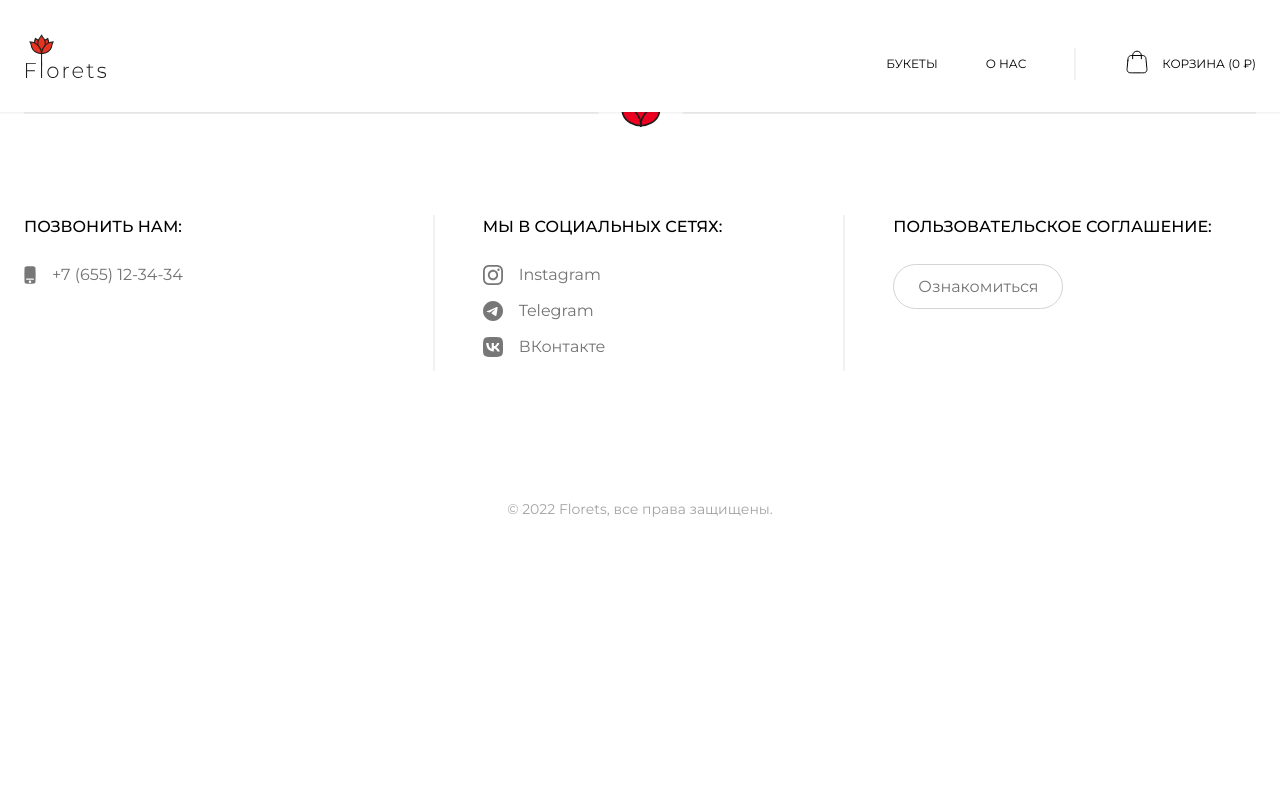
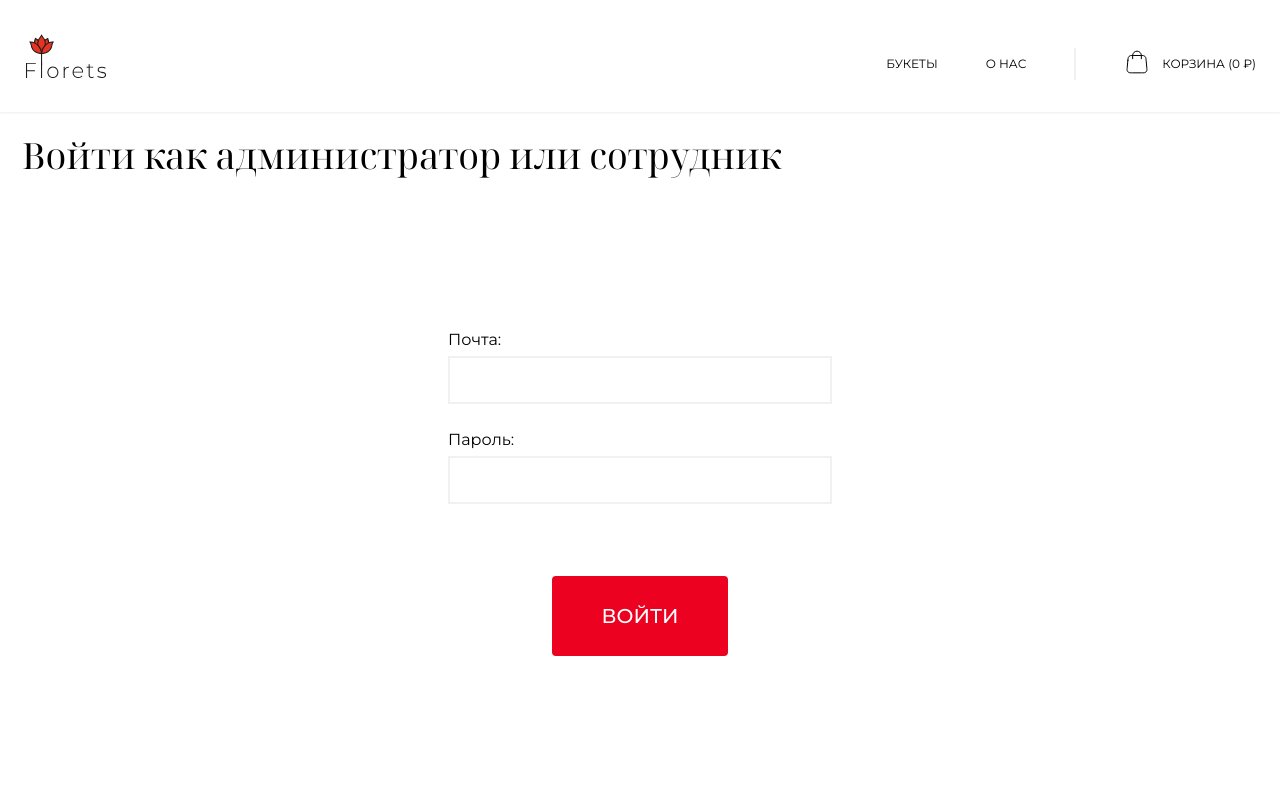
Before and after one commit to gitty-git/florets, a Vue app: page /login in a window 1280 px wide. Shown: the top 785 px of the page. Built offline with nearby package versions, Linux system fonts and the light colour scheme.

Commit message:
login/registser

```diff
--- /dev/null
+++ b/src/composables/useLogin.js
@@ -0,0 +1,25 @@
+import { ref } from "vue";
+import { auth } from "@/firebase/config";
+import { getAuth, signInWithEmailAndPassword } from "firebase/auth";
+
+const error = ref()
+
+const login = async (email, password) => {
+    error.value = null
+    await signInWithEmailAndPassword(auth, email, password)
+        .then((userCredential) => {
+            // Signed in
+            const user = userCredential.user;
+            // ...
+        })
+        .catch((err) => {
+            const errorCode = err.code;
+            error.value = err.message;
+        });
+}
+
+const useLogin = () => {
+    return { error, login }
+}
+
+export default useLogin
--- /dev/null
+++ b/src/composables/useRegister.js
@@ -0,0 +1,37 @@
+import { ref } from "vue";
+import { auth } from "@/firebase/config";
+import { createUserWithEmailAndPassword, updateProfile  } from "firebase/auth";
+
+const error = ref(null)
+
+const register = async (email, password, displayName) => {
+    error.value = null
+
+    await createUserWithEmailAndPassword(auth, email, password)
+        .then((userCredential) => {
+            // Signed in
+            const user = userCredential.user;
+            // userCredential.user.updateProfile({ displayName })
+            // ...
+        })
+        .catch((err) => {
+            const errorCode = err.code;
+            error.value = err.message;
+            // ..
+        })
+
+    await updateProfile(auth.currentUser, { displayName })
+        .then(() => {
+            // Profile updated!
+            // ...
+        }).catch((error) => {
+            // An error occurred
+            // ...
+        });
+}
+
+const useRegister = () => {
+    return { error, register }
+}
+
+export default useRegister
--- a/firebase/config.js
+++ b/src/firebase/config.js
@@ -1,5 +1,6 @@
 import { initializeApp } from "firebase/app"
 import { getFirestore } from "firebase/firestore"
+import { getAuth } from "firebase/auth"
 
 const firebaseConfig = {
     apiKey: "AIzaSyDc_oD5-y1oL1Lr-hscwUfvd-EpBNPcBzg",
@@ -11,9 +12,12 @@ const firebaseConfig = {
 }
 
 // Initialize Firebase
-const firebaseApp = initializeApp(firebaseConfig)
+const app = initializeApp(firebaseConfig)
 
 // Initialize Firestore
-const db = getFirestore()
+const db = getFirestore(app)
 
-export { db }
+// Initialize Auth
+const auth = getAuth(app);
+
+export { db, auth }
--- a/src/main.js
+++ b/src/main.js
@@ -4,9 +4,6 @@ import './registerServiceWorker'
 import router from './router'
 import { store } from './store/index'
 import './assets/tailwind.css'
-import { products } from "@/products";
-
-let pds = 123
 
 createApp(App)
     .use(router)
--- a/src/router/index.js
+++ b/src/router/index.js
@@ -30,7 +30,17 @@ const routes = [
         path:'/order',
         name: 'Order',
         component: () => import('../views/Order')
-    }
+    },
+    {
+        path:'/register',
+        name: 'Register',
+        component: () => import('../views/Register')
+    },
+    {
+        path:'/login',
+        name: 'Login',
+        component: () => import('../views/Login')
+    },
 ]
 
 const router = createRouter({
--- /dev/null
+++ b/src/views/Login.vue
@@ -0,0 +1,42 @@
+<template>
+    <div class="max-w-screen-xl m-0 m-auto">
+        <div class="m-6 pt-6">
+            <div class="font-display -ml-0.5 text-2xl lg:text-4xl">Войти как администратор или сотрудник</div>
+
+            <div class="w-full py-32 flex flex-col items-center">
+                <div class="flex flex-col mt-6">
+                    <label class="w-full justify-start">Почта:</label>
+                    <input class="input w-96" type="text" v-model="email">
+                </div>
+
+                <div class="flex flex-col mt-6">
+                    <label class="w-full justify-start">Пароль:</label>
+                    <input class="input w-96" type="text" v-model="password">
+                </div>
+
+                <div class="text-xs text-mainRed mt-2">{{ error }}</div>
+
+                <div class="btn mt-16" @click="handleSubmit">Войти</div>
+            </div>
+        </div>
+    </div>
+</template>
+
+<script setup>
+import { ref } from 'vue'
+import useLogin from "@/composables/useLogin";
+
+const email = ref('')
+const password = ref('')
+const name = ref('')
+
+const { error, login } = useLogin()
+
+const handleSubmit = async () => {
+    await login(email.value, password.value)
+}
+</script>
+
+<style scoped>
+
+</style>
--- a/src/views/Order.vue
+++ b/src/views/Order.vue
@@ -72,7 +72,6 @@
                              class="cursor-pointer px-4 py-2 rounded-full border-2 border-gray-150 flex justify-center">{{ hour }}:00 - {{ hour + 2 }}:00</div>
                     </div>
                 </div>
-
             </div>
 
             <!-- payment -->
--- /dev/null
+++ b/src/views/Register.vue
@@ -0,0 +1,47 @@
+<template>
+    <div class="max-w-screen-xl m-0 m-auto">
+        <div class="m-6 pt-6">
+            <div class="font-display -ml-0.5 text-2xl lg:text-4xl">Создать нового сотрудника</div>
+
+            <div class="w-full py-32 flex flex-col items-center">
+                <div class="flex flex-col">
+                    <label class="w-full justify-start">Имя:</label>
+                    <input class="input w-96" type="text" v-model="name">
+                </div>
+
+                <div class="flex flex-col mt-6">
+                    <label class="w-full justify-start">Почта:</label>
+                    <input class="input w-96" type="text" v-model="email">
+                </div>
+
+                <div class="flex flex-col mt-6">
+                    <label class="w-full justify-start">Пароль:</label>
+                    <input class="input w-96" type="text" v-model="password">
+                </div>
+
+                <div class="text-xs text-mainRed mt-2">{{ error }}</div>
+
+                <div class="btn mt-16" @click="handleSubmit">Создать</div>
+            </div>
+        </div>
+    </div>
+</template>
+
+<script setup>
+import { ref } from 'vue'
+import useRegister from "@/composables/useRegister";
+
+const email = ref('')
+const password = ref('')
+const name = ref('')
+
+const { error, register } = useRegister()
+
+const handleSubmit = async () => {
+    await register(email.value, password.value)
+}
+</script>
+
+<style scoped>
+
+</style>
```
